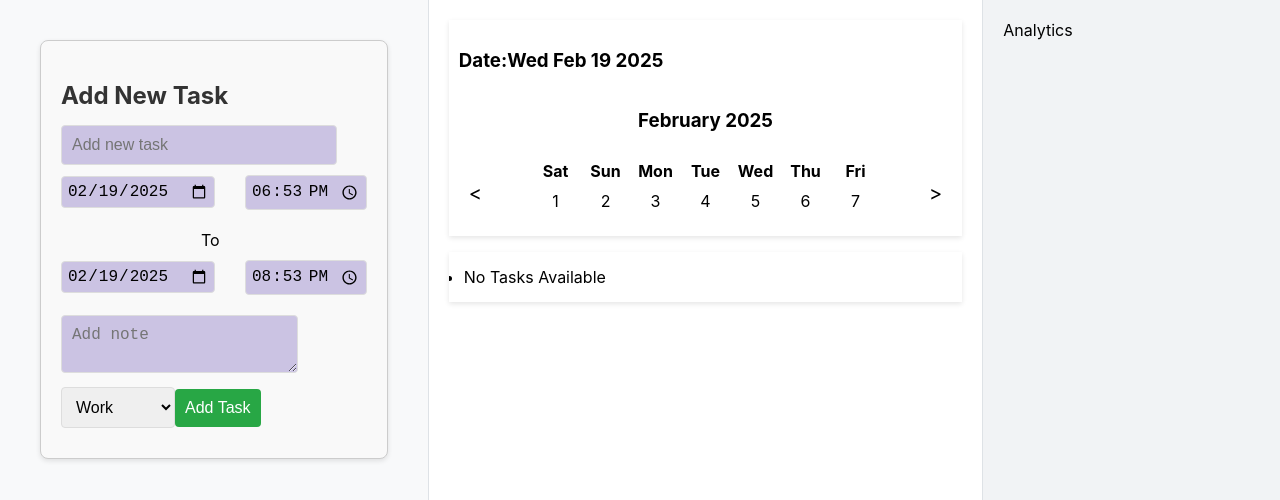
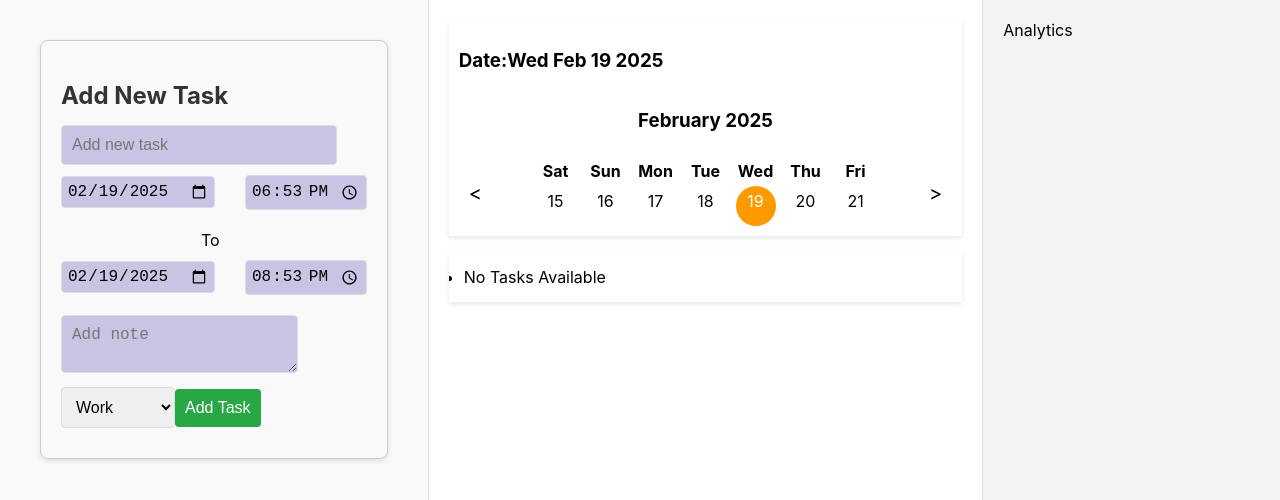
Before and after one commit to Kendi-prog/todo-habit-tracker, a React (Create React App) app: page / in a window 1280 px wide. Shown: the top 500 px of the page. Built offline with nearby package versions, Linux system fonts and the light colour scheme.

Commit message:
updating the calendar component such that the currentDate is visible when the app is mounted the first time

```diff
--- a/src/ToDo App/components/calendar/calendar.component.jsx
+++ b/src/ToDo App/components/calendar/calendar.component.jsx
@@ -1,4 +1,4 @@
-import React, {useState} from "react";
+import React, {useState, useEffect} from "react";
 import { Arrow,
     CalendarContainer,
     DatesContainer,
@@ -16,6 +16,16 @@ const Calendar = ({ onDateSelect }) => {
         onDateSelect(date);
     };
 
+    const getCurrentDateIndex = (dateRange) => {
+        const today = new Date();
+        return dateRange.findIndex(
+            (date) =>
+                date.getDate() === today.getDate() &&
+                date.getMonth() === today.getMonth() &&
+                date.getFullYear() === today.getFullYear()
+        );
+    };
+
     const generateDateRange = () => {
         const dates = [];
         const startDate = new Date(currentDate.getFullYear(), currentDate.getMonth(), 1);
@@ -30,20 +40,31 @@ const Calendar = ({ onDateSelect }) => {
 
     const handlePrevious = () => {
         if (startDateIndex > 0) {
-            setStartDateIndex(startDateIndex - 1); // Go back by 7 days
+            setStartDateIndex((prevIndex) => prevIndex - 7);
         }
     };
 
     const handleNext = () => {
         const totalDays = generateDateRange().length;
         if (startDateIndex + 7 < totalDays) {
-            setStartDateIndex(startDateIndex + 1); // Go forward by 7 days
+            setStartDateIndex((prevIndex) => prevIndex + 7); // Go forward by 7 days
         }
     };
+
 
     const dateRange = generateDateRange();
 
     const visibleDates = dateRange.slice(startDateIndex, startDateIndex + 7);
+
+
+    useEffect(() => {
+        const currentDateIndex = getCurrentDateIndex(dateRange);
+        if (currentDateIndex !== -1) {
+            const adjustedIndex = Math.floor(currentDateIndex / 7) * 7;
+            setStartDateIndex(adjustedIndex);
+        }
+    }, [dateRange]);
+
 
     return (
         <CalendarContainer>
```
